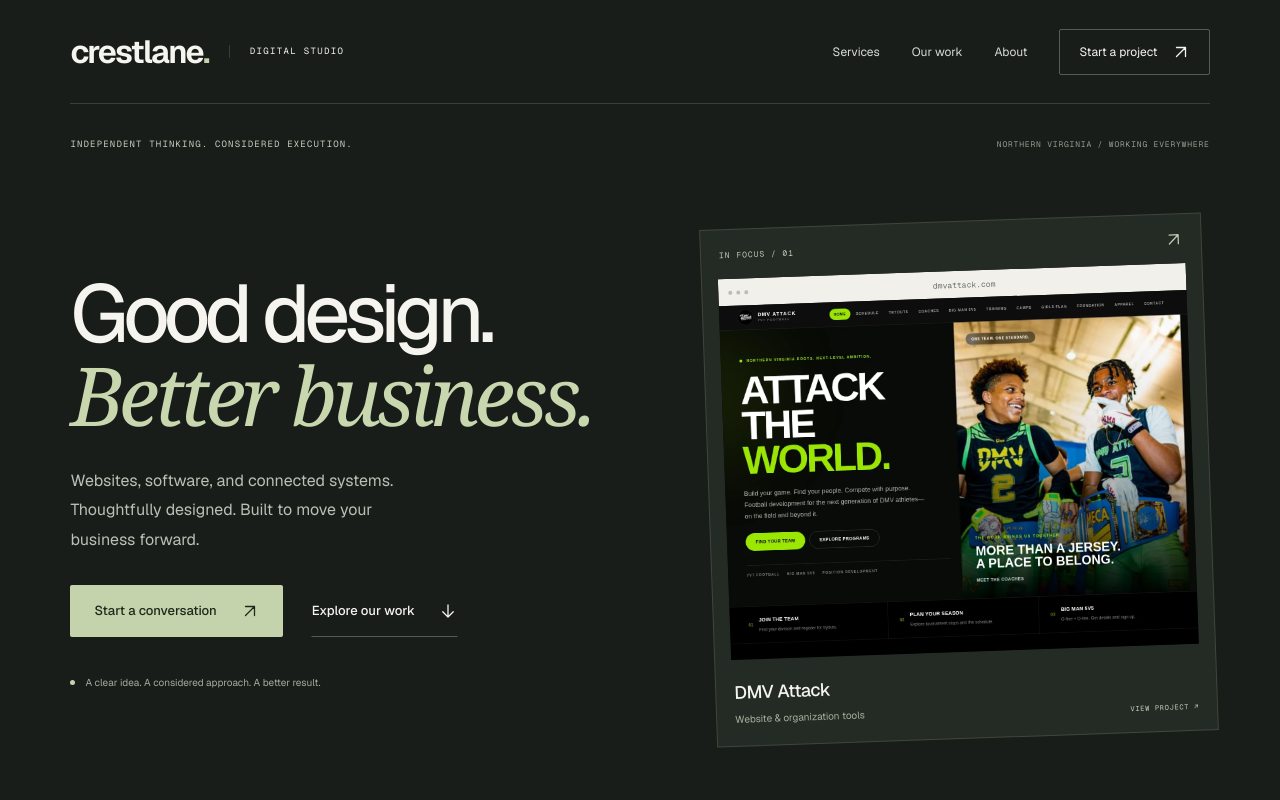
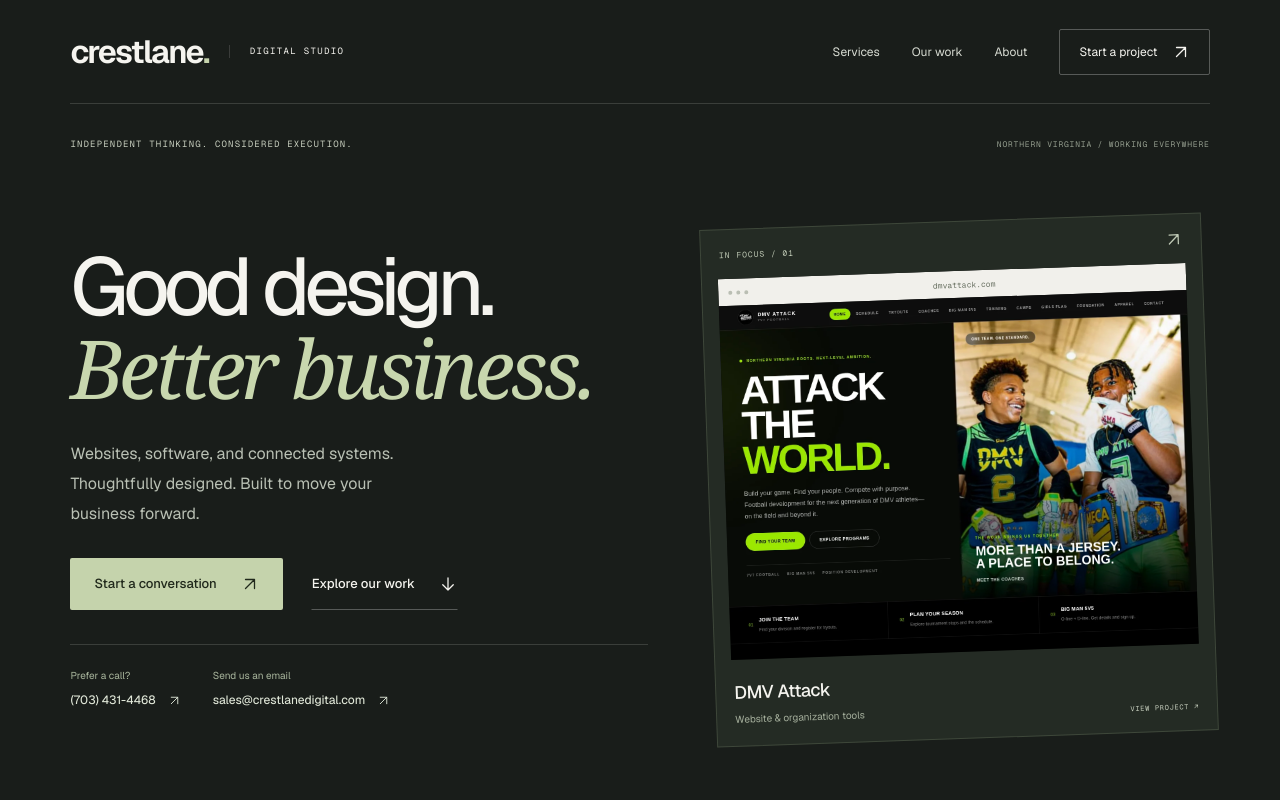
Before and after one commit to taenextlevelqbs-ops/crestlane-digital, a Next.js app: page / in a window 1280 px wide. Shown: the top 800 px of the page. Built offline with nearby package versions, Linux system fonts and the light colour scheme.

Commit message:
Restore prominent call and email contact actions

```diff
--- a/app/CommunicationHub.tsx
+++ b/app/CommunicationHub.tsx
@@ -30,6 +30,8 @@
         d={
           type === "call"
             ? "M5 3h4l2 5-3 2c1 3 3 5 6 6l2-3 5 2v4c0 4-7 2-12-3S1 3 5 3Z"
+            : type === "email"
+              ? "M3 5h18v14H3zM3 5l9 7 9-7"
             : type === "booking"
               ? "M4 5h16v16H4zM8 2v6m8-6v6M4 11h16m-11 5h6"
               : type === "quote"
@@ -289,6 +291,10 @@
         </button>
       </div>
       <div className="hub-direct">
+        <a href="mailto:sales@crestlanedigital.com">
+          <Glyph type="email" />
+          Email us <span>{iconText("sales@crestlanedigital.com ↗")}</span>
+        </a>
         <a href="sms:+17034314468">
           <Glyph type="chat" />
           Text us <span>{iconText("Send a quick message ↗")}</span>
--- a/app/globals.css
+++ b/app/globals.css
@@ -248,3 +248,10 @@
 .project-grid { row-gap:32px; }
 @media(max-width:850px) { .project-register-row { grid-template-columns:85px 1fr auto; gap:18px; }.project-register-row .project-summary { grid-column:2; }.project-register-row .project-actions { grid-column:3; grid-row:1/3; }.project-register-row .project-card-heading { grid-column:2; }.project-register-row .project-preview { grid-column:1; grid-row:1/3; }.project-register-row .project-card-heading>.project-register-link { position:absolute; right:0; }.project-register-row { position:relative; padding-right:50px; }.project-register-row:has(.project-actions) { padding-right:0; }.project-register-row:has(.project-actions) .project-preview { grid-row:1/3; } }
 @media(max-width:700px) { .project-register-row { grid-template-columns:65px minmax(0,1fr) auto; gap:10px 14px; }.project-register-row .project-preview { height:70px; padding:9px; }.project-register-row .project-summary { grid-column:2/-1; line-height:1.7; }.project-register-row:has(.project-actions) .project-summary { grid-column:2; }.project-register-row h3 { font-size:19px; }.project-register-row .project-category { font-size:7px; margin-bottom:6px; }.project-register-row .project-actions .project-action { width:44px; padding:0; font-size:0; border:1px solid #b4bda8; border-radius:50%; }.project-register-row .project-actions .studio-arrow { width:16px; } }
+.hero-direct { display:flex; flex-wrap:wrap; gap:22px 32px; margin-top:34px; padding-top:23px; border-top:1px solid var(--line); }
+.hero-direct>a { display:flex; flex-direction:column; gap:8px; min-height:48px; }
+.hero-direct>a>span { font-size:10px; color:#aab79e; }
+.hero-direct strong { display:inline-flex; align-items:center; gap:12px; color:#e0e7d8; font-size:12px; font-weight:450; }
+.hero-direct .studio-arrow { width:13px; height:13px; }
+.hero-direct a:hover strong { color:var(--lime); }
+@media(max-width:700px) { .hero-direct { margin-top:26px; gap:18px 26px; }.hero-direct strong { font-size:12px; } }
--- a/app/page.tsx
+++ b/app/page.tsx
@@ -131,7 +131,10 @@
             <h1 id="hero-title">Good design.<br /><em>Better business.</em></h1>
             <p className="hero-description">Websites, software, and connected systems. Thoughtfully designed. Built to move your business forward.</p>
             <div className="buttons"><a className="button primary" href="#contact">Start a conversation <Arrow /></a><a className="button text-link" href="#work">Explore our work <Arrow direction="down" /></a></div>
-            <div className="hero-note"><span className="status-dot" />A clear idea. A considered approach. A better result.</div>
+            <div className="hero-direct" aria-label="Contact Crestlane directly">
+              <a href="tel:+17034314468"><span>Prefer a call?</span><strong>(703) 431-4468 <Arrow /></strong></a>
+              <a href="mailto:sales@crestlanedigital.com"><span>Send us an email</span><strong>sales@crestlanedigital.com <Arrow /></strong></a>
+            </div>
           </div>
           <Link className="hero-project" href="/work/dmv-attack" aria-label="View the DMV Attack case study">
             <div className="hero-project-top"><span>IN FOCUS / 01</span><Arrow /></div>
--- a/app/platform.css
+++ b/app/platform.css
@@ -806,3 +806,10 @@
 .workspace-login .hub-muted { color:#abb69e; }
 @media(max-width:850px) { #home .hub-cards { grid-template-columns:1fr 1fr; }#home .hub-card { border-bottom:1px solid #c9d0bd; }#home .hub-card:nth-child(2) { border-right:0; }#home .hub-card:nth-last-child(-n+2) { border-bottom:0; } }
 @media(max-width:700px) { #home .communication-section { padding-block:65px; }#home .hub-heading { grid-template-columns:1fr; gap:20px; }#home .hub-heading h2 { font-size:42px; }#home .hub-card { padding:24px 12px; min-height:235px; }#home .hub-card h3 { font-size:19px; }#home .hub-direct>a,#home .hub-direct>button { min-height:44px; } }
+#home .hub-direct { grid-template-columns:repeat(5,minmax(0,1fr)); gap:18px; }
+#home .hub-direct svg { color:#536c3e; }
+#home .hub-direct>a,#home .hub-direct>button { min-height:60px; }
+#home .hub-direct span { overflow-wrap:anywhere; }
+@media(max-width:1050px) { #home .hub-direct { grid-template-columns:repeat(3,minmax(0,1fr)); } }
+@media(max-width:700px) { #home .hub-direct { grid-template-columns:1fr 1fr; gap:18px 12px; } }
+@media(max-width:370px) { #home .hub-direct { grid-template-columns:1fr; } }
```
